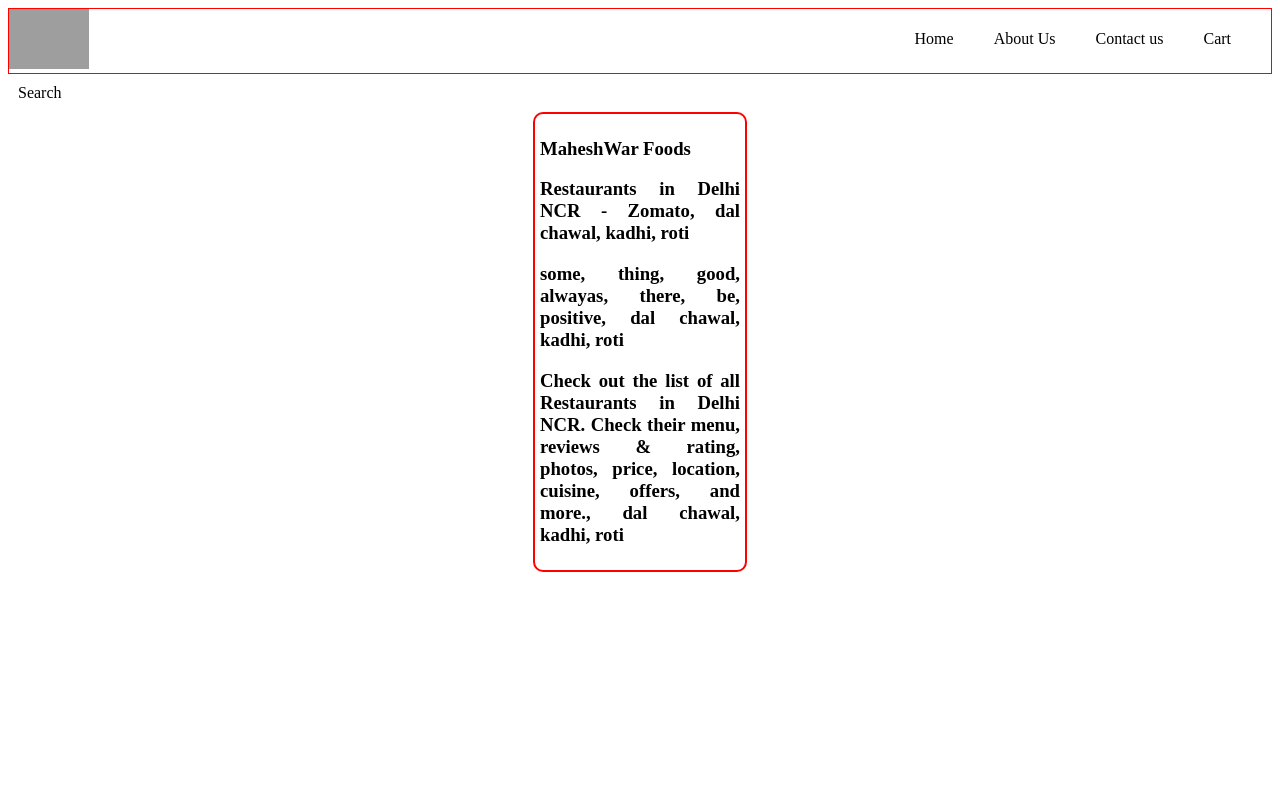
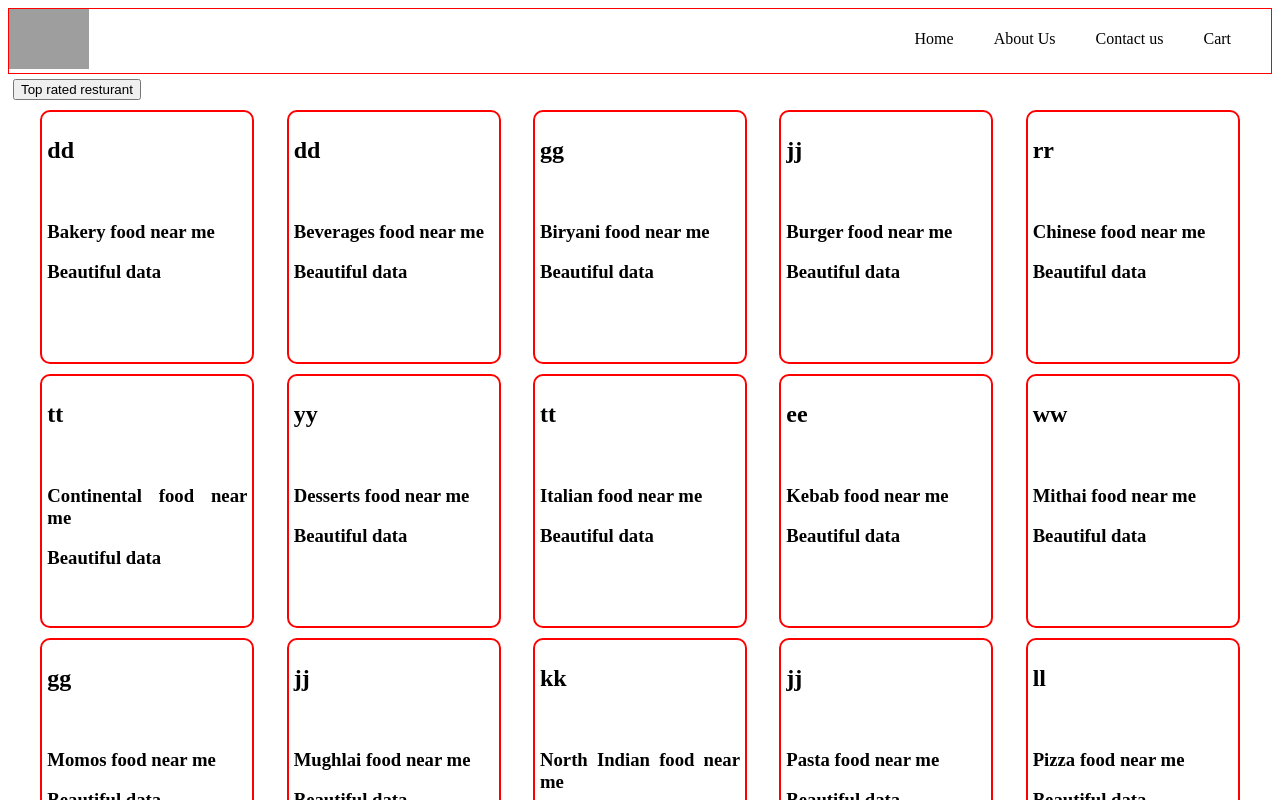
Before and after one commit to ajay-CaTi/react, a React (Vite) app: page / in a window 1280 px wide. Shown: the top 800 px of the page. Built offline with nearby package versions, Linux system fonts and the light colour scheme; grey boxes are pictures that could not be loaded.

Commit message:
split up code

```diff
--- a/index.html
+++ b/index.html
@@ -12,7 +12,7 @@
       <h1>React is working in this root</h1>
     </div>
 
-    <script type="module" src="./App.js">
+    <script type="module" src="./src/App.js">
       // h1 an object, put content
     </script>
     <!-- react-dom bridge connect with dome  -->
--- a/App.js
+++ b/src/App.js
@@ -1,3 +1,19 @@
+import React from "react";
+import ReactDOM from "react-dom/client";
+import Header from "./component/Header";
+import Body from "./component/Body";
+
+const App = () => {
+  return (
+    <div className="app">
+      <Header />
+      <Body />
+    </div>
+  );
+};
+
+const root = ReactDOM.createRoot(document.getElementById("root"));
+root.render(<App />);
 // const heading = React.createElement(
 //   "h1",
 //   { id: "heading" },
@@ -13,43 +29,11 @@
 // createElement :- TAKES 3 API {1. NAME OF TAG HE, DIV, 2. ATTRIBUTE(OBJECTS), CHILDREN} MULTIPLE CHILDREN PASS IN LIST OF ARRAY
 
 // WHAT EVER IS ROOT IS REPLACE BY ROOT.RENDER() FUNCTION
-import React from "react";
-import ReactDOM from "react-dom/client";
+// PLANNING
+// SLOWLY BUILT CODE
 
-const Header = () => {
-  return (
-    <div className="header">
-      <div className="logo_container">
-        <img
-          className="logo"
-          src="https://i.pinimg.com/originals/b3/e5/f3/b3e5f321d4aedcf983a6c95f5a6d0b88.png"
-          alt="logo_img"
-        />
-      </div>
-      <div className="nav_items">
-        <ul>
-          <li>Home</li>
-          <li>About Us</li>
-          <li>Contact us</li>
-          <li>Cart</li>
-        </ul>
-      </div>
-    </div>
-  );
-};
-
-const RestaurantCard = (props) => {
-  // const {name}=props;
-  const { pageTitle, ogDescription, quzines } = props.name;
-  return (
-    <div className="res_card">
-      <h3>MaheshWar Foods</h3>
-      <h3>{pageTitle}, dal chawal, kadhi, roti</h3>
-      <h3>{quzines.join(", ")}, dal chawal, kadhi, roti</h3>
-      <h3>{ogDescription}, dal chawal, kadhi, roti</h3>
-    </div>
-  );
-};
+// wHY USE FRAMEWORK OR LIBRARY?
+// MAKES DEVELOPER EXPERIENCE EASY WRITE LESS CODE AND GIVE MORE ON WEB PAGE
 
 // Config Driven UI:- Web app is driven by DATA [How the UI Look Like USING DATA && and config comes from backend [it is the latest prectice that every company follows] Even for every city tere will be different data shon on every city/state]
 
@@ -57,57 +41,15 @@
 
 // Good senior front end developeer Engineer is very good in UI and DATA LAyer Engineer
 
-const data = {
-  name: "search",
-  pageTitle: "Restaurants in Delhi NCR - Zomato",
-  pageDescription:
-    "Check out the list of all Restaurants in Delhi NCR. Check their menu, reviews & rating, photos, price, location, cuisine, offers, and more.",
-  pageUrl:
-    "/ncr/restaurants?place_name=Ywca, 1, Ashoka Rd, Hanuman Road Area, Connaught Place, New Delhi, Delhi",
-  title: "Restaurants in Delhi NCR - Zomato",
-  isNoIndex: false,
-  ogTitle: "Restaurants in Delhi NCR - Zomato",
-  ogDescription:
-    "Check out the list of all Restaurants in Delhi NCR. Check their menu, reviews & rating, photos, price, location, cuisine, offers, and more.",
-  ogPageUrl:
-    "/ncr/restaurants?place_name=Ywca, 1, Ashoka Rd, Hanuman Road Area, Connaught Place, New Delhi, Delhi",
-  subType: "delivery",
-  quzines: ["some", "thing", "good", "alwayas", "there", "be", "positive"],
-  isMobile: 0,
-  isTablet: 0,
-  isOAuthV2Enabled: false,
-  useAuthSdkForLogin: true,
-  useAuthSdkForLogout: false,
-  gaPageType: "Search",
-};
+// What CDN does Cloudinary use?
+// Cloudinary leverages multiple CDNs, including Akamai, the leading CDN provider, with thousands of global delivery servers. Together with Cloudinary's advanced caching techniques and dynamic URL-based image delivery, your resources are efficiently delivered to your users all around the world.
 
-const Body = () => {
-  return (
-    <div className="body">
-      <div className="search">Search</div>
-      <div className="res_container">
-        <RestaurantCard name={data} />
-        {/* <RestaurantCard name={data} />
-        <RestaurantCard name={data} />
-        <RestaurantCard name={data} /> */}
-      </div>
-    </div>
-  );
-};
+// React doesnt uniquely indentify the element that why we use key
+
+// never Use INDEX as key bacause of elemnt has change didnt recommended
 
 // React function component
-const AppLayout = () => {
-  // Normal JS function that return jsx code that is functional component
-  return (
-    <div className="app">
-      <Header />
-      <Body />
-    </div>
-  );
-};
-
-const root = ReactDOM.createRoot(document.getElementById("root"));
-root.render(<AppLayout />);
+// Normal JS function that return jsx code that is functional component
 
 // style{{backgroundColor:"#f0f0f0"}}
 // first curley braces for some js code and other is JS OBJECT
--- /dev/null
+++ b/src/component/Body.js
@@ -0,0 +1,68 @@
+import RestaurantCard from "./RestaurantCard";
+import { useState } from "react";
+import { data } from "../utils/constants";
+// the above is NAMED EXport
+
+// The optional chaining (?.) operator accesses an object's property or calls a function. If the object accessed or function called using this operator is undefined or null, the expression short circuits and evaluates to undefined instead of throwing an error.
+
+// React is fast because it has virtual dome it has diff algo which is very efficiently menupulation dom, find the diference and update dome
+
+// vrtual dome(Dome JS representation of it) is introduce a long back of react. React Pick that and build its core ove that vertual done
+
+// as soon as the state variable updtaes it automatically refresh component it is known as rerender
+// diffing algo:- find diff between OLD VIRTUAL DOME(like an object representation) and ACTUAL DOM
+// React uses reconcillation also known as(react fiber)
+// virtual dome:- representation of actual dome
+// react fiber :- comes in React version 16 new algo to update dome
+//
+
+const Body = () => {
+  // 1
+  // const [listOfResturants, setListOfResturants] = useState(data);
+  // 2
+  // const arr = useState(data);
+  // const [listOfResturants, setListOfResturants] = arr;
+  // 3
+  const arr = useState(data);
+  const listOfResturants = arr[0];
+  const setListOfResturants = arr[1];
+  // array destructuring
+  return (
+    <div>
+      <div className="body">
+        <div className="filter">
+          <button
+            className="filter_btn"
+            onClick={() => {
+              // console.log(filteredList);
+              let filteredList = listOfResturants.filter(
+                (res) => res.costForTwo > 4008
+              );
+              console.log(filteredList);
+              setListOfResturants(filteredList);
+            }}
+            onMouseOver={() => {
+              console.log("click");
+            }}
+          >
+            Top rated resturant
+          </button>
+        </div>
+        <div className="res_container">
+          {listOfResturants.map((val, index) => {
+            return (
+              <RestaurantCard
+                cloudinaryImageId={val.cloudinaryImageId}
+                key={val.id}
+                name={val.name}
+                url={val.url}
+              />
+            );
+          })}
+        </div>
+      </div>
+    </div>
+  );
+};
+
+export default Body;
--- /dev/null
+++ b/src/component/Header.js
@@ -0,0 +1,20 @@
+import { logo_URL } from "../utils/constants";
+
+const Header = () => {
+  return (
+    <div className="header">
+      <div className="logo_container">
+        <img className="logo" src={logo_URL} alt="logo_img" />
+      </div>
+      <div className="nav_items">
+        <ul>
+          <li>Home</li>
+          <li>About Us</li>
+          <li>Contact us</li>
+          <li>Cart</li>
+        </ul>
+      </div>
+    </div>
+  );
+};
+export default Header;
--- /dev/null
+++ b/src/component/RestaurantCard.js
@@ -0,0 +1,14 @@
+const RestaurantCard = (props) => {
+  const { name, url, num, hed, cloudinaryImageId } = props;
+  console.log(name);
+  return (
+    <div className="res_card" style={{ margin: "5px 0px" }}>
+      <h2>{url}</h2>
+      <img src={cloudinaryImageId} alt="" />
+      <h3>{name}</h3>
+      <h3>Beautiful data</h3>
+    </div>
+  );
+};
+// REACT is fast in dom menupulation
+export default RestaurantCard;
--- /dev/null
+++ b/src/utils/constants.js
@@ -0,0 +1,107 @@
+const logo_URL =
+  "https://i.pinimg.com/originals/b3/e5/f3/b3e5f321d4aedcf983a6c95f5a6d0b88.png";
+
+const data = [
+  {
+    name: "Bakery food near me",
+    url: "dd",
+    costForTwo: 4000,
+  },
+  {
+    name: "Beverages food near me",
+    url: "dd",
+    costForTwo: 4001,
+  },
+  {
+    name: "Biryani food near me",
+    url: "gg",
+    costForTwo: 4002,
+  },
+  {
+    name: "Burger food near me",
+    url: "jj",
+    costForTwo: 4003,
+  },
+  {
+    name: "Chinese food near me",
+    url: "rr",
+    costForTwo: 4005,
+  },
+  {
+    name: "Continental food near me",
+    url: "tt",
+    costForTwo: 4006,
+  },
+  {
+    name: "Desserts food near me",
+    url: "yy",
+    costForTwo: 4007,
+  },
+  {
+    name: "Italian food near me",
+    url: "tt",
+    costForTwo: 4008,
+  },
+  {
+    name: "Kebab food near me",
+    url: "ee",
+    costForTwo: 4009,
+  },
+  {
+    name: "Mithai food near me",
+    url: "ww",
+    costForTwo: 4010,
+  },
+  {
+    name: "Momos food near me",
+    url: "gg",
+    costForTwo: 4011,
+  },
+  {
+    name: "Mughlai food near me",
+    url: "jj",
+    costForTwo: 4012,
+  },
+  {
+    name: "North Indian food near me",
+    url: "kk",
+    costForTwo: 4013,
+  },
+  {
+    name: "Pasta food near me",
+    url: "jj",
+    costForTwo: 4014,
+  },
+  {
+    name: "Pizza food near me",
+    url: "ll",
+    costForTwo: 4015,
+  },
+  {
+    name: "Rolls food near me",
+    url: "yy",
+    costForTwo: 4016,
+  },
+  {
+    name: "Sandwich food near me",
+    url: "uu",
+    costForTwo: 4017,
+  },
+  {
+    name: "Shake food near me",
+    url: "ii",
+    costForTwo: 4018,
+  },
+  {
+    name: "South Indian food near me",
+    url: "oo",
+    costForTwo: 4019,
+  },
+  {
+    name: "Street food near me",
+    url: "pp",
+    costForTwo: 4020,
+  },
+];
+
+export { logo_URL, data };
--- a/style.css
+++ b/style.css
@@ -45,3 +45,7 @@
   flex-wrap: wrap;
   justify-content: space-evenly;
 }
+
+.filter_btn {
+  margin: 5px;
+}
```
